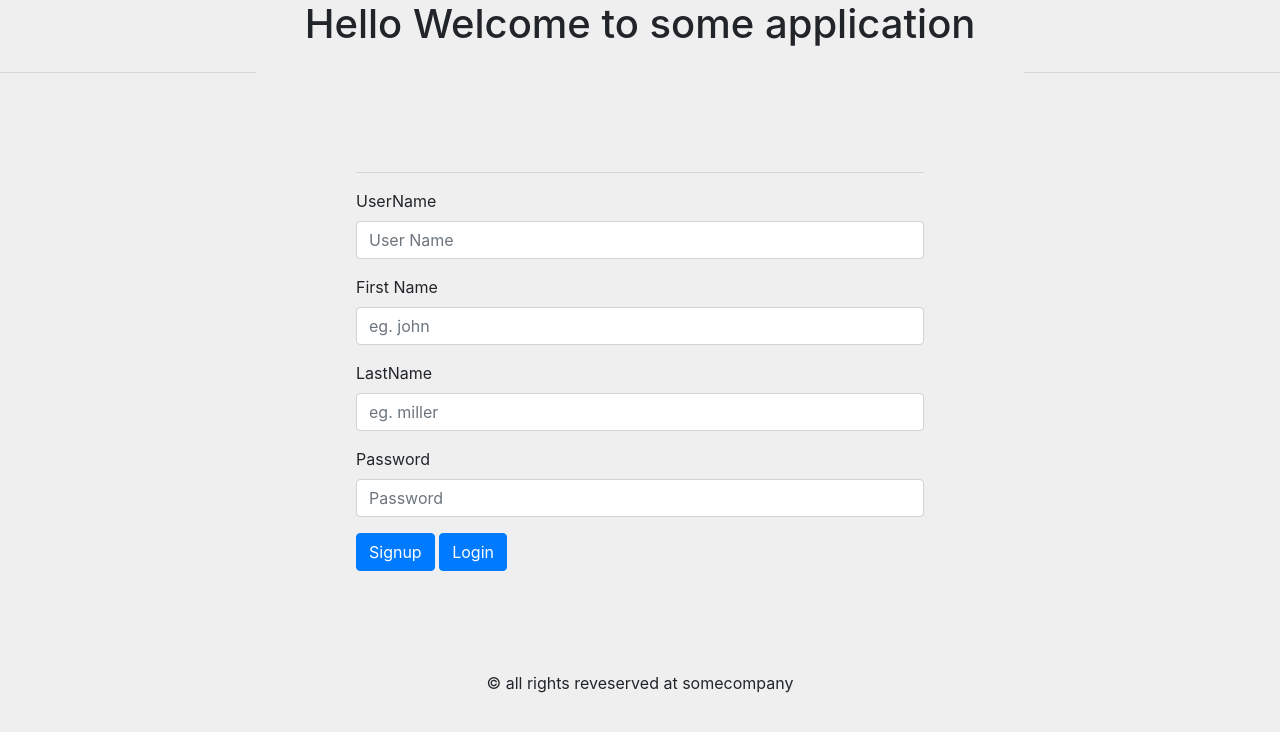
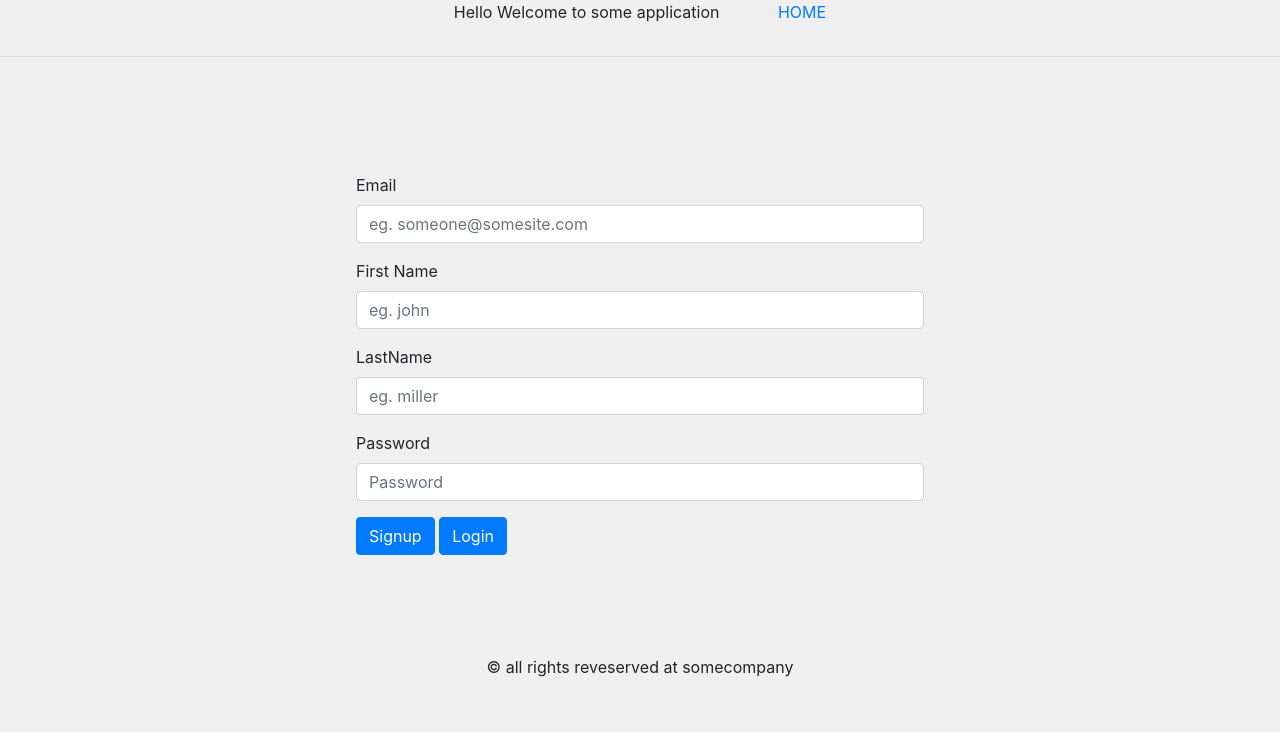
Before and after one commit to sachinyadav3496/2019_Jan_batch_5pm, a Flask app: page /signup/ in a window 1280 px wide. Shown: the top 732 px of the page. Run offline with Flask 2, Linux system fonts and the light colour scheme; some libraries are stand-ins or nearby versions.

Commit message:
flask final chapter

```diff
--- a/web_design/project3/app.py
+++ b/web_design/project3/app.py
@@ -1,12 +1,26 @@
-from flask import Flask,render_template,request
+from flask import Flask,render_template,request,session,redirect,url_for
 import os,json
 BASE_DIR = os.getcwd()
 
 app = Flask(__name__)
 
+app.secret_key = "toencryptyoursessiondata"
 
 @app.route("/")
 def index():
+    if 'email' in session :
+        name = session['email']
+        path = os.path.join(BASE_DIR,"static\\data")
+        fname = os.path.join(path,name)
+        fp = open(fname)
+        data = json.load(fp)
+        fp.close()
+        info = {
+                'Email' : data.get('email'),
+                'First Name' : data.get('first_name'),
+                'Last Name' : data.get('last_name')
+                }
+        return render_template("profile.html",title='Profile',data=info,email=True)
     #print(f"\n\n{BASE_DIR}\n\n")
     return render_template("index.html",title='HomePage')
 @app.route('/signup/')
@@ -32,7 +46,9 @@
                 'First Name' : data.get('first_name'),
                 'Last Name' : data.get('last_name')
                 }
-            return render_template("profile.html",title='Profile',data=info)
+            #login confirm
+            session['email'] = name
+            return render_template("profile.html",title='Profile',data=info,email=True)
         else :
             error = "Invalid Password Try Again"
             return render_template("index.html",title="Main",error=error)
@@ -43,6 +59,45 @@
 
 
 
+
+@app.route("/mk_signup/",methods=["GET","POST"])
+def mk_signup():
+
+    if request.method == "POST" :
+        email = request.form['email']
+        fname = request.form['fname']
+        lname = request.form['lname']
+        password = request.form['password']
+        path = os.path.join(BASE_DIR,"static\\data")
+        files = os.listdir(path)
+        if email not in files :
+            #{"email": "sachin@grras.com", "password": "hello@123", "first_name": "sachin", "last_name": "yadav"}
+            data = {
+                'email':email,
+                'first_name':fname,
+                'last_name':lname,
+                'password':password,
+            }
+            path = os.path.join(path,email)
+            f = open(path,'w')
+            json.dump(data,f)
+            error = "Account Sucessfully Created Please Login"
+            return render_template("index.html",title="Main",error=error)
+        else :
+            error = "User Already Exists... Login into account"
+            return render_template("index.html",title="Main",error=error)
+
+    else :
+         error = "GET Method Not Allowed Please Click Signup to create account"
+         return render_template("index.html",title="Main",error=error)
+
+
+@app.route("/logout/")
+def logout():
+    session.clear()
+    return redirect(url_for('index'))
+
 if __name__ == "__main__" :
 
-    app.run('localhost',5000,debug=True)
+    #app.run('localhost',5000,debug=True)
+    app.run("192.168.1.100",5000,debug=True)
--- a/web_design/project3/static/css/main.css
+++ b/web_design/project3/static/css/main.css
@@ -27,8 +27,9 @@
 #main {
     margin: 0px;
     width : 60%;
-    padding: 100px;
+    padding: 0px;
     float : left;
+
 
 
 }
@@ -45,3 +46,8 @@
     text-align: center;
     width: 100%;
 }
+
+#form, #profile{
+
+    padding: 100px;
+}
--- a/web_design/project3/templates/layout.html
+++ b/web_design/project3/templates/layout.html
@@ -16,8 +16,17 @@
 
     <div id='header'>
 
-        <h1>Hello Welcome to some application </h1>
-        {% block header %}
+        <div>
+            <p> <span>Hello Welcome to some application</span>
+             &nbsp;&nbsp;&nbsp;&nbsp;&nbsp;&nbsp;&nbsp;&nbsp;&nbsp;&nbsp;&nbsp;
+                <span><a href='/'>HOME</a></span>
+                {% if email %}
+                <span><a href="/logout/">Logout</a></span>
+                {% endif %}
+
+            </p>
+        </div>
+                {% block header %}
         {% endblock %}
 
     </div>
--- a/web_design/project3/templates/profile.html
+++ b/web_design/project3/templates/profile.html
@@ -5,6 +5,7 @@
 
 {% block main %}
 
+<div id='profile'>
 
 {% for key,value in data.items() %}
 
@@ -12,4 +13,6 @@
     &nbsp;&nbsp;&nbsp;&nbsp; {{ value }} </p>
 
     {% endfor %}
+
+</div>
 {% endblock %}
--- a/web_design/project3/templates/signup.html
+++ b/web_design/project3/templates/signup.html
@@ -3,18 +3,18 @@
 
 {% block main %}
 <div id='form'>
-<form method="POST" action="/login/">
+<form method="POST" action="/mk_signup/">
         <div class="form-group">
-          <label for="exampleInputEmail1">UserName</label>
-          <input name='email' type="text" class="form-control" id="exampleInputEmail1" aria-describedby="emailHelp" placeholder="User Name">
+          <label for="exampleInputEmail1">Email</label>
+          <input name='email' type="email" class="form-control" id="exampleInputEmail1" aria-describedby="emailHelp" placeholder="eg. someone@somesite.com">
          </div>
         <div class="form-group">
                 <label for="exampleInputEmail1">First Name</label>
-                <input name='email' type="text" class="form-control" id="exampleInputEmail1" aria-describedby="emailHelp" placeholder="eg. john">
+                <input name='fname' type="text" class="form-control" id="exampleInputEmail1" aria-describedby="emailHelp" placeholder="eg. john">
                </div>
               <div class="form-group">
                     <label for="exampleInputEmail1">LastName</label>
-                    <input name='email' type="text" class="form-control" id="exampleInputEmail1" aria-describedby="emailHelp" placeholder="eg. miller">
+                    <input name='lname' type="text" class="form-control" id="exampleInputEmail1" aria-describedby="emailHelp" placeholder="eg. miller">
 
                   </div>
         <div class="form-group">
```
Also changed, not shown: web_design/project3/templates/index.html (+1 -12 lines), 1 other file.
